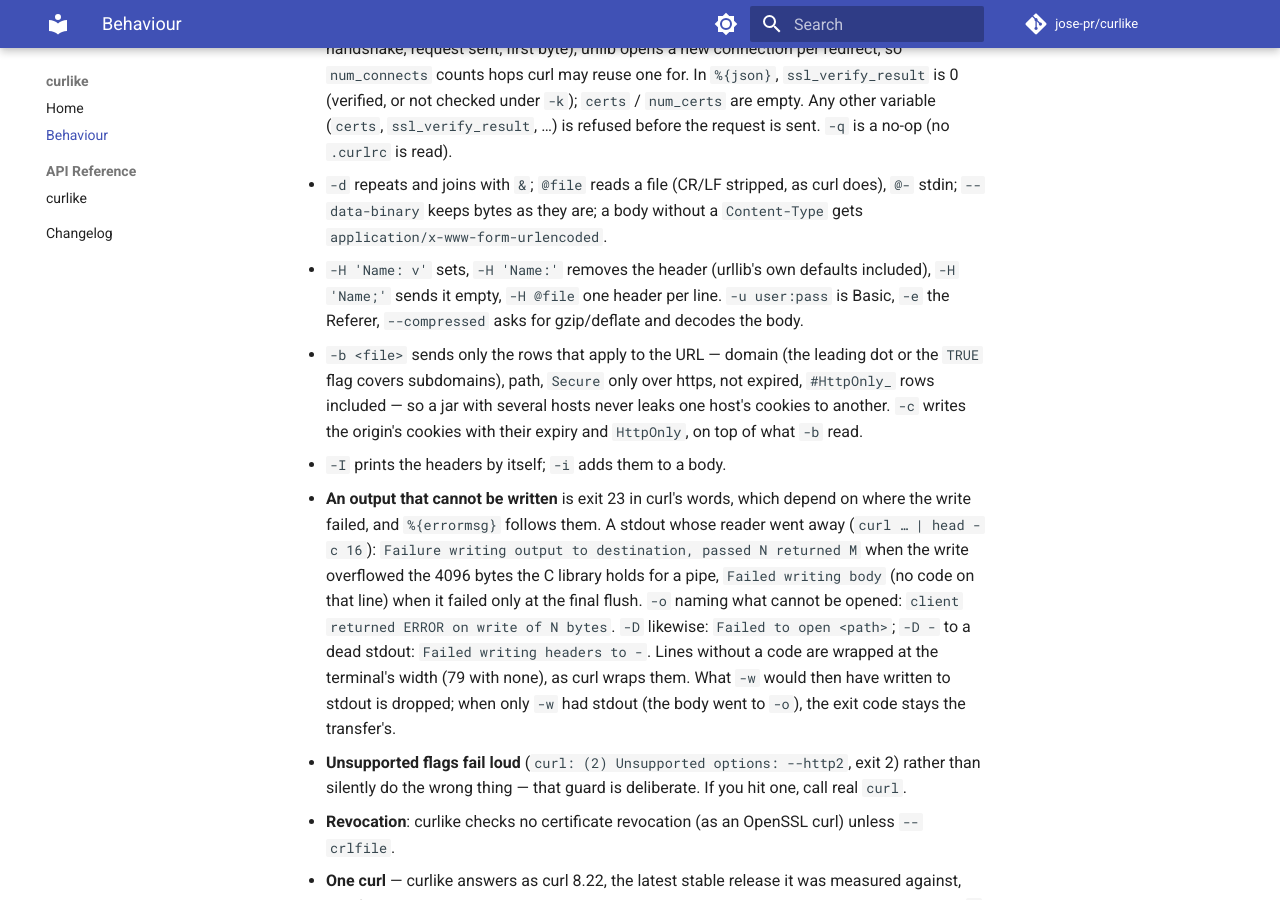
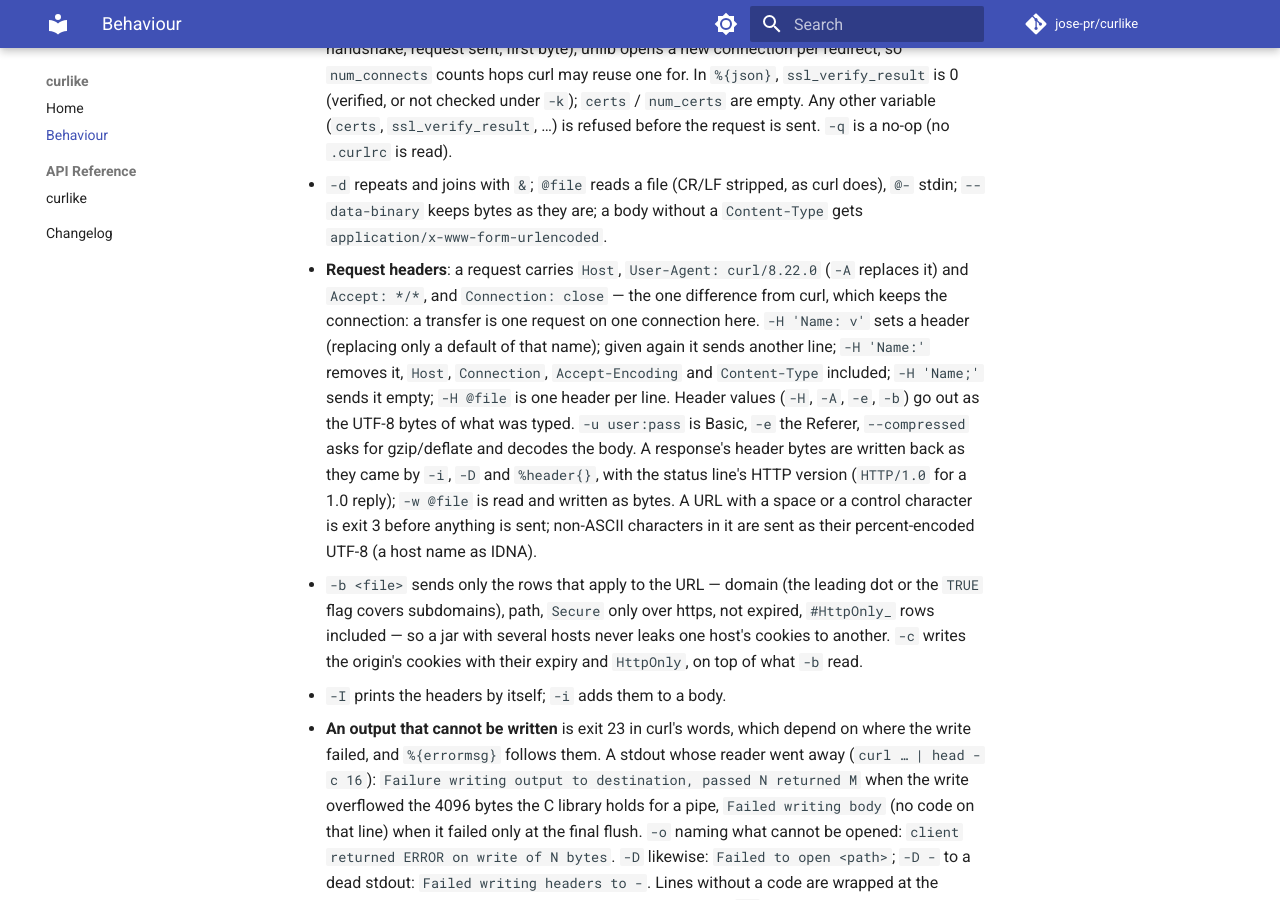
Before and after one commit to jose-pr/curlike, an MkDocs documentation site: the page built from docs/behaviour.md, in a window 1280 px wide and 900 px high, scrolled down 4793 px. Built offline with MkDocs 1.6.1 and Material for MkDocs 9.7.7, drawn with Linux system fonts in a browser that asks for light colours; comment, search, counter and statistics services are not loaded.

Commit message:
docs: request headers and header bytes; version 0.1.0.dev13

```diff
--- a/docs/behaviour.md
+++ b/docs/behaviour.md
@@ -223,9 +223,21 @@
   - `-d` repeats and joins with `&`; `@file` reads a file (CR/LF stripped, as
     curl does), `@-` stdin; `--data-binary` keeps bytes as they are; a body
     without a `Content-Type` gets `application/x-www-form-urlencoded`.
-  - `-H 'Name: v'` sets, `-H 'Name:'` removes the header (urllib's own defaults
-    included), `-H 'Name;'` sends it empty, `-H @file` one header per line. `-u user:pass` is Basic, `-e` the
-    Referer, `--compressed` asks for gzip/deflate and decodes the body.
+  - **Request headers**: a request carries `Host`, `User-Agent: curl/8.22.0`
+    (`-A` replaces it) and `Accept: */*`, and `Connection: close` — the one
+    difference from curl, which keeps the connection: a transfer is one request
+    on one connection here. `-H 'Name: v'` sets a header (replacing only a
+    default of that name); given again it sends another line; `-H 'Name:'`
+    removes it, `Host`, `Connection`, `Accept-Encoding` and `Content-Type`
+    included; `-H 'Name;'` sends it empty; `-H @file` is one header per line.
+    Header values (`-H`, `-A`, `-e`, `-b`) go out as the UTF-8 bytes of what
+    was typed. `-u user:pass` is Basic, `-e` the Referer, `--compressed` asks
+    for gzip/deflate and decodes the body. A response's header bytes are
+    written back as they came by `-i`, `-D` and `%header{}`, with the status
+    line's HTTP version (`HTTP/1.0` for a 1.0 reply); `-w @file` is read and
+    written as bytes. A URL with a space or a control character is exit 3
+    before anything is sent; non-ASCII characters in it are sent as their
+    percent-encoded UTF-8 (a host name as IDNA).
   - `-b <file>` sends only the rows that apply to the URL — domain (the leading
     dot or the `TRUE` flag covers subdomains), path, `Secure` only over https,
     not expired, `#HttpOnly_` rows included — so a jar with several hosts never
--- a/pyproject.toml
+++ b/pyproject.toml
@@ -5,7 +5,7 @@ build-backend = "hatchling.build"
 
 [project]
 name = "curlike"
-version = "0.1.0.dev12"
+version = "0.1.0.dev13"
 authors = [{ name = "jose-pr", email = "jose-pr@coqui.dev" }]
 description = "A drop-in curl: the real curl when there is one, with syshttp's proxy and hooks applied, else a curl-compatible command over the standard library"
 readme = "README.md"
```
Also changed, not shown: CHANGELOG.md (+13 -0 lines).
